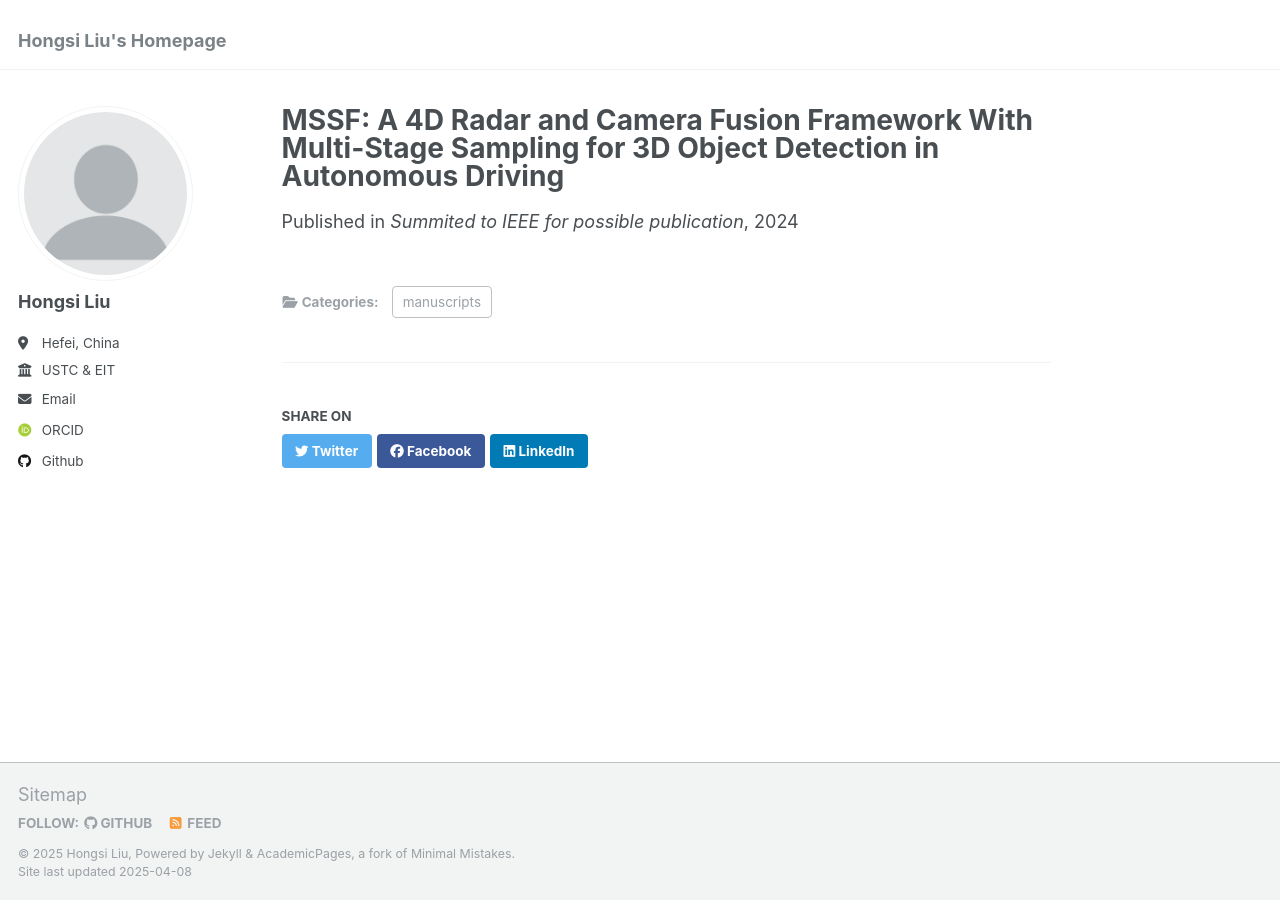
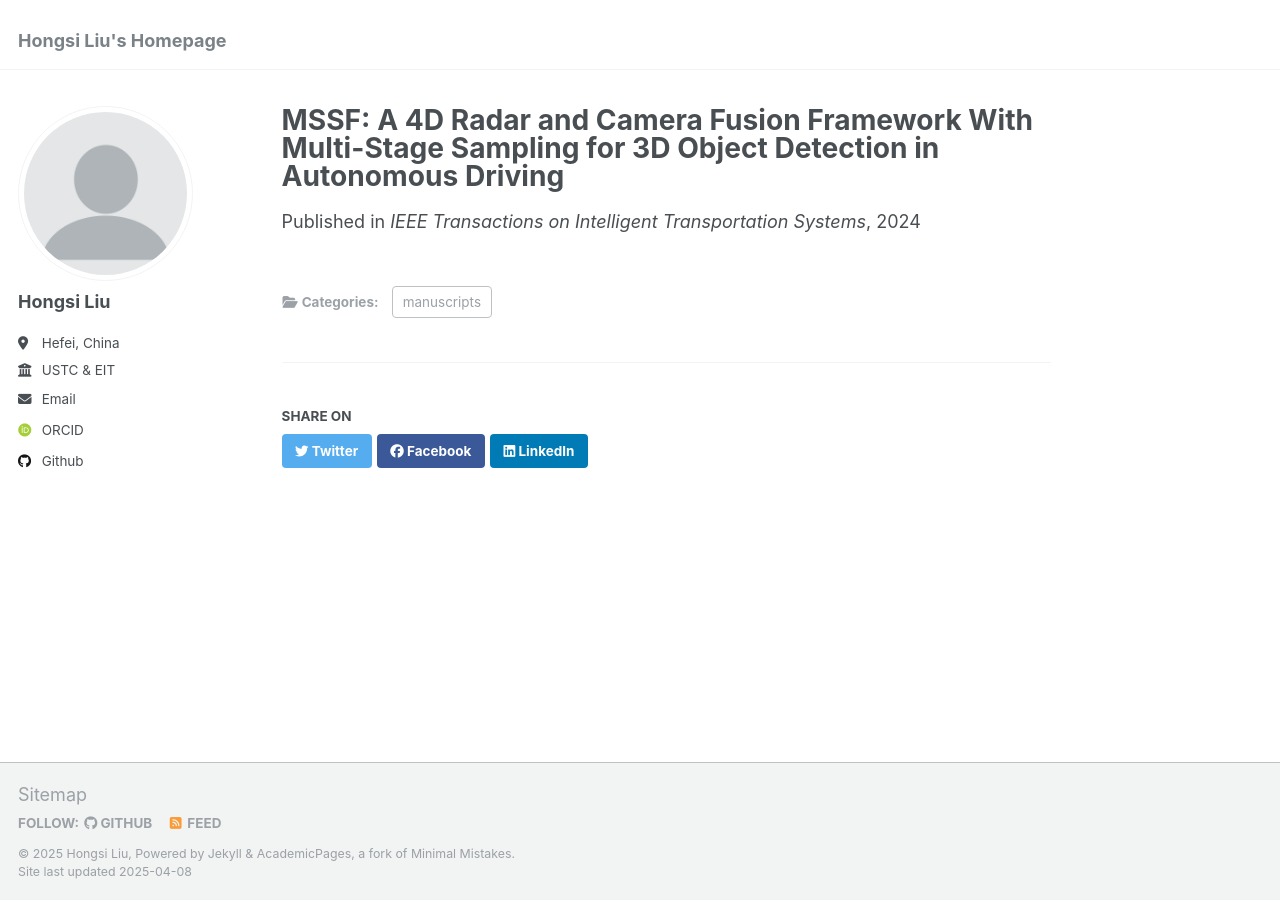
Before and after one commit to EricLiuhhh/ericliuhhh.github.io, a Jekyll site: the page built from _publications/mssf.md, in a window 1280 px wide. Built offline with Jekyll 4.4.1, drawn with Linux system fonts in a browser that asks for light colours; some web fonts are replaced.

Commit message:
Update mssf.md

```diff
--- a/_publications/mssf.md
+++ b/_publications/mssf.md
@@ -5,6 +5,6 @@ category: manuscripts
 permalink: /publication/mssf
 excerpt: ''
 date: 2024-11-15
-venue: 'Summited to IEEE for possible publication'
-paperurl: 'https://arxiv.org/pdf/2411.15016'
+venue: 'IEEE Transactions on Intelligent Transportation Systems'
+paperurl: 'https://ieeexplore.ieee.org/document/10947638'
 ---
```
